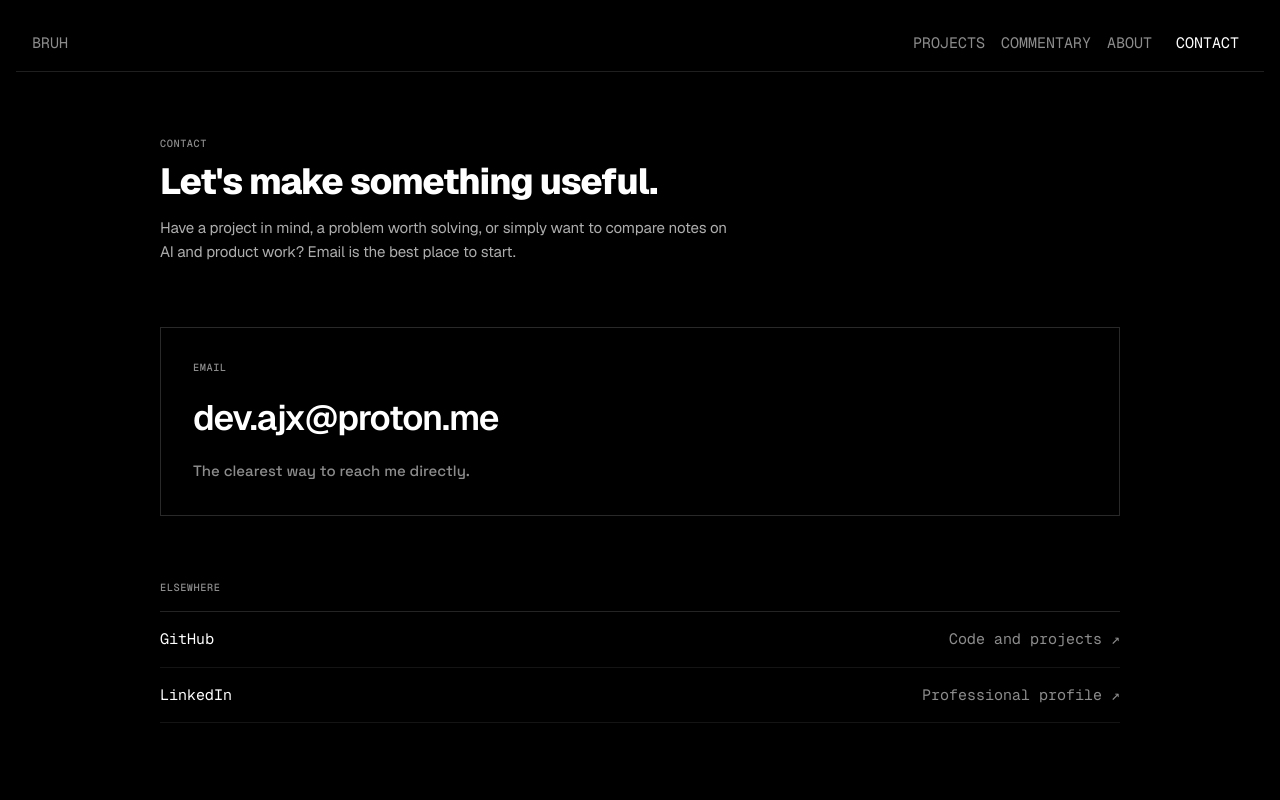
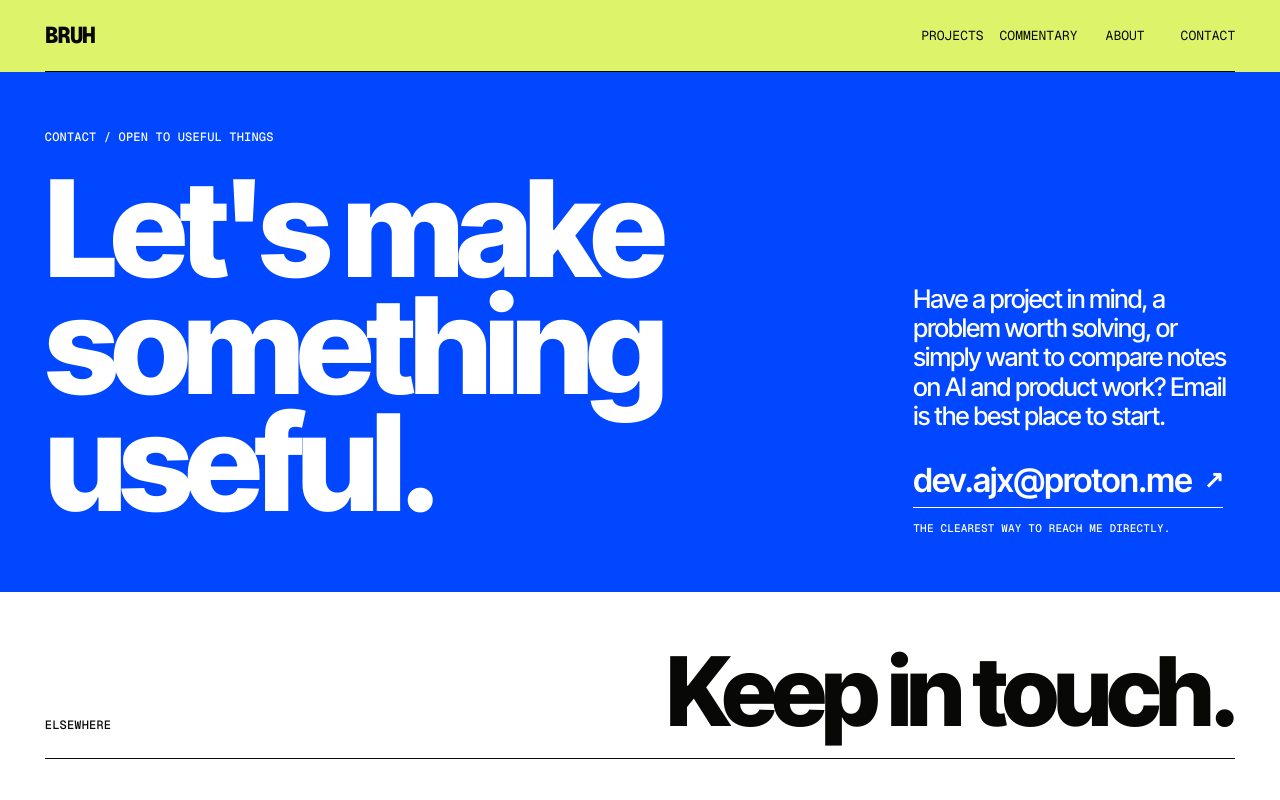
Before and after one commit to AdamJeddy/portfolio, a Next.js app: page /contact in a window 1280 px wide. Shown: the top 800 px of the page. Built offline with nearby package versions, Linux system fonts and the light colour scheme.

Commit message:
feat: make contact a studio endpoint
Use the Signal Studio color system and editorial link treatment to make email and social routes easier to scan.

```diff
--- a/src/app/contact/page.tsx
+++ b/src/app/contact/page.tsx
@@ -1,5 +1,5 @@
-import Reveal from '@/components/Reveal'
 import { createPageMetadata } from '@/lib/metadata'
+import '../studio-pages.css'
 
 export const metadata = createPageMetadata({
   path: '/contact',
@@ -9,57 +9,56 @@ export const metadata = createPageMetadata({
 
 export default function ContactPage() {
   return (
-    <div className="content-layer">
-      <Reveal type="slide-up">
-        <section className="section page-hero">
-          <div className="col wfull">
-            <p className="eyebrow">Contact</p>
-            <h1 className="mega page-title">Let&apos;s make something useful.</h1>
-            <p className="hero-copy">
+    <div className="studio-page studio-contact-page">
+      <section className="studio-contact-hero" aria-labelledby="contact-title">
+        <div>
+          <p className="studio-page-label">Contact / Open to useful things</p>
+          <h1 id="contact-title">Let&apos;s make something useful.</h1>
+        </div>
+        <div className="studio-contact-intro">
+          <p>
             Have a project in mind, a problem worth solving, or simply want to
             compare notes on AI and product work? Email is the best place to start.
           </p>
+          <a className="studio-contact-email" href="mailto:dev.ajx@proton.me">
+            dev.ajx@proton.me <span aria-hidden="true">↗</span>
+          </a>
+          <p className="studio-contact-note">The clearest way to reach me directly.</p>
         </div>
       </section>
-      </Reveal>
 
-      <Reveal type="slide-up">
-        <section className="section">
-          <div className="col wfull contact-primary">
-            <p className="section-label">Email</p>
-            <a className="contact-email" href="mailto:dev.ajx@proton.me">
-              dev.ajx@proton.me
-            </a>
-            <p className="contact-note">The clearest way to reach me directly.</p>
+      <section className="studio-contact-elsewhere" aria-labelledby="elsewhere-title">
+        <div className="studio-contact-elsewhere-heading">
+          <p className="studio-page-label">Elsewhere</p>
+          <h2 id="elsewhere-title">Keep in touch.</h2>
         </div>
-        </section>
-      </Reveal>
-
-      <Reveal type="fade">
-        <section className="section section-final">
-          <div className="col wfull">
-            <p className="section-label">Elsewhere</p>
-            <div className="contact-links">
+        <ul className="studio-contact-links">
+          <li>
             <a
               href="https://github.com/AdamJeddy"
               target="_blank"
               rel="noopener noreferrer"
             >
+              <span className="studio-page-label">01</span>
               <span>GitHub</span>
-                <span>Code and projects ↗</span>
+              <span>Code and projects</span>
+              <span aria-hidden="true">↗</span>
             </a>
+          </li>
+          <li>
             <a
               href="https://www.linkedin.com/in/adamahsan/"
               target="_blank"
               rel="noopener noreferrer"
             >
+              <span className="studio-page-label">02</span>
               <span>LinkedIn</span>
-                <span>Professional profile ↗</span>
+              <span>Professional profile</span>
+              <span aria-hidden="true">↗</span>
             </a>
-            </div>
-          </div>
+          </li>
+        </ul>
       </section>
-      </Reveal>
     </div>
   )
 }
--- a/src/app/studio-pages.css
+++ b/src/app/studio-pages.css
@@ -470,3 +470,85 @@ body:has(.studio-page) #footer {
   .studio-about-rail { grid-template-columns: 1fr auto; }
   .studio-about-rail span:last-child { grid-column: 1 / -1; text-align: left; }
 }
+
+.studio-contact-hero {
+  display: grid;
+  grid-template-columns: minmax(0, 1fr) minmax(260px, .4fr);
+  gap: 64px;
+  min-height: 520px;
+  padding: 56px var(--studio-gutter);
+  background: var(--studio-blue);
+  color: #fff;
+}
+
+.studio-contact-hero h1 {
+  max-width: 9ch;
+  margin-top: 24px;
+  font-size: clamp(72px, 10.5vw, 174px);
+  line-height: .87;
+}
+
+.studio-contact-intro {
+  align-self: end;
+  max-width: 20ch;
+  font-size: clamp(22px, 2vw, 32px);
+  font-weight: 600;
+  letter-spacing: -.035em;
+  line-height: 1.14;
+}
+
+.studio-contact-email {
+  display: inline-flex;
+  align-items: center;
+  gap: 12px;
+  margin-top: 32px;
+  padding-bottom: 8px;
+  border-bottom: 1px solid currentColor;
+  font-size: clamp(22px, 2.6vw, 38px);
+  line-height: 1.1;
+}
+
+.studio-contact-email span { font-size: .72em; transition: transform .2s ease; }
+.studio-contact-email:hover span, .studio-contact-email:focus-visible span { transform: translate(3px, -3px); }
+.studio-contact-note { margin-top: 12px; font-family: var(--font-geist-mono), monospace; font-size: 11px; letter-spacing: .015em; line-height: 1.5; text-transform: uppercase; }
+
+.studio-contact-elsewhere { padding: 56px var(--studio-gutter) 80px; background: #fff; }
+
+.studio-contact-elsewhere-heading {
+  display: flex;
+  align-items: end;
+  justify-content: space-between;
+  gap: 32px;
+  padding-bottom: 24px;
+  border-bottom: 1px solid currentColor;
+}
+
+.studio-contact-elsewhere-heading h2 { font-size: clamp(54px, 7.5vw, 124px); line-height: .9; }
+
+.studio-contact-links a {
+  display: grid;
+  grid-template-columns: 56px minmax(160px, .7fr) minmax(180px, 1fr) 32px;
+  gap: 24px;
+  align-items: center;
+  min-height: 142px;
+  border-bottom: 1px solid #08090733;
+}
+
+.studio-contact-links a > span:nth-child(2) { font-size: clamp(32px, 4vw, 66px); font-weight: 800; letter-spacing: -.05em; line-height: .95; }
+.studio-contact-links a > span:nth-child(3) { font-size: 18px; line-height: 1.35; }
+.studio-contact-links a > span:last-child { justify-self: end; font-size: 28px; transition: transform .2s ease; }
+.studio-contact-links a:hover > span:last-child, .studio-contact-links a:focus-visible > span:last-child { transform: translate(3px, -3px); }
+
+@media (max-width: 768px) {
+  .studio-contact-hero { grid-template-columns: 1fr; gap: 48px; min-height: 0; padding-top: 32px; padding-bottom: 40px; }
+  .studio-contact-hero h1 { margin-top: 18px; font-size: clamp(60px, 18vw, 100px); }
+  .studio-contact-intro { max-width: 22ch; font-size: 23px; }
+  .studio-contact-email { margin-top: 28px; font-size: 24px; }
+  .studio-contact-elsewhere { padding-top: 40px; padding-bottom: 56px; }
+  .studio-contact-elsewhere-heading { display: block; padding-bottom: 18px; }
+  .studio-contact-elsewhere-heading h2 { margin-top: 18px; font-size: 17vw; }
+  .studio-contact-links a { grid-template-columns: 32px minmax(0, 1fr) 22px; gap: 14px; min-height: 116px; }
+  .studio-contact-links a > span:nth-child(2) { font-size: 36px; }
+  .studio-contact-links a > span:nth-child(3) { grid-column: 2; font-size: 15px; }
+  .studio-contact-links a > span:last-child { font-size: 22px; }
+}
```
Lines whose indentation alone changed are shown as unchanged.
